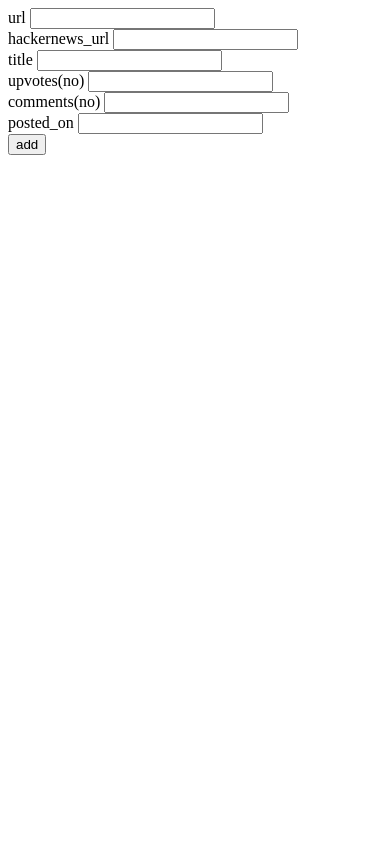
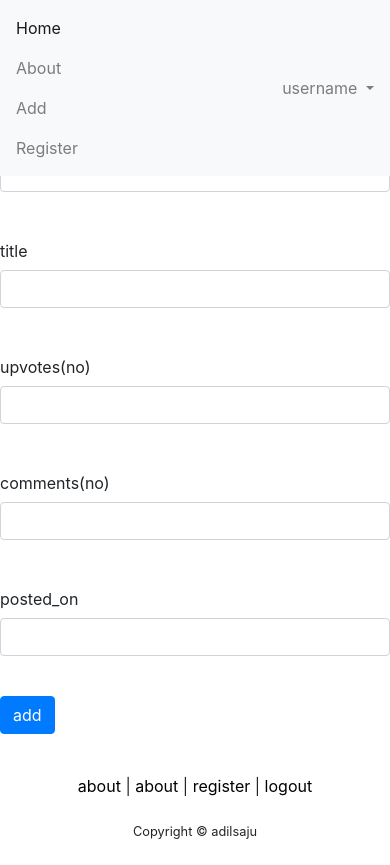
Before and after one commit to adilsaju/ycombinator_clone, a Django app: page /add/ in a window 390 px wide. Before the commit the page ends 155 px from the top, so only its background shows below. Run offline with Django 3.2, Linux system fonts and the light colour scheme; a user stored in the database is signed in; some libraries are stand-ins or nearby versions.

Commit message:
updates new

```diff
--- a/main_site/templates/add-news-item.html
+++ b/main_site/templates/add-news-item.html
@@ -1,25 +1,51 @@
-<html lang="en">
-<head>
-    <meta charset="UTF-8">
-    <meta name="viewport" content="width=device-width, initial-scale=1.0">
-    <meta http-equiv="X-UA-Compatible" content="ie=edge">
-    <title>Document</title>
-</head>
-<body>
-    <form action="/add/" method="POST">
-    <label for="url">url</label>
-    <input type="text" name="url"><br>
-    <label for="hackernews_url">hackernews_url</label>
-    <input type="text" name="hackernews_url"><br>
-    <label for="title">title</label>
-    <input type="text" name="title"><br>
-    <label for="upvotes">upvotes(no)</label>
-    <input type="text" name="upvotes"><br>
-    <label for="comments">comments(no)</label>
-    <input type="text" name="comments"><br>
-    <label for="posted_on">posted_on</label>
-    <input type="text" name="posted_on"><br>
-        <input type="submit" value="add">
-    </form>
-</body>
-</html>
+{% extends 'base.html' %}
+
+{% block content_body %}
+
+<form action="/add/" method="POST">
+
+    <div class="form-group row">
+        <label class="col-sm-2 col-form-label" for="url">url</label>
+        <div class="col-sm-10">
+            <input class="form-control" type="text" name="url"><br>
+        </div>
+    </div>
+    <div class="form-group row">
+        <label class="col-sm-2 col-form-label" for="hackernews_url">hackernews_url</label>
+        <div class="col-sm-10">
+            <input class="form-control" type="text" name="hackernews_url"><br>
+        </div>
+    </div>
+    <div class="form-group row">
+        <label class="col-sm-2 col-form-label" for="title">title</label>
+        <div class="col-sm-10">
+            <input class="form-control" type="text" name="title"><br>
+        </div>
+    </div>
+    <div class="form-group row">
+        <label class="col-sm-2 col-form-label" for="upvotes">upvotes(no)</label>
+        <div class="col-sm-10">
+            <input class="form-control" type="text" name="upvotes"><br>
+        </div>
+    </div>
+    <div class="form-group row">
+        <label class="col-sm-2 col-form-label" for="comments">comments(no)</label>
+        <div class="col-sm-10">
+            <input class="form-control" type="text" name="comments"><br>
+        </div>
+    </div>
+    <div class="form-group row">
+        <label class="col-sm-2 col-form-label" for="posted_on">posted_on</label>
+        <div class="col-sm-10">
+            <input class="form-control" type="text" name="posted_on"><br>
+        </div>
+    </div>
+    <div class="form-group row">
+        <div class="col-sm-10">
+            <button type="submit" class="btn btn-primary">add</button>
+        </div>
+    </div>
+
+</form>
+
+{% endblock content_body %}
--- a/main_site/templates/base.html
+++ b/main_site/templates/base.html
@@ -52,16 +52,29 @@ color:black;
             <li class="nav-item">
               <a class="nav-link" href="/add">Add</a>
             </li>
-            <li class="nav-item">
+            <!-- <li class="nav-item">
               <a class="nav-link" href="/hidden">Hidden</a>
-            </li>
+            </li> -->
             <li class="nav-item">
               <a class="nav-link" href="/register">Register</a>
             </li>
-            <li class="nav-item">
+            <!-- <li class="nav-item">
               <a class="nav-link" href="/accounts/logout/?next=/">Logout</a>
-            </li>
+            </li> -->
 
+          </ul>
+          <ul class="navbar-nav ml-auto">
+            <!-- <li class="nav-item"><a class="nav-link" href="">dasds</a></li> -->
+            <li class="nav-item dropdown">
+                <a class="nav-link dropdown-toggle" href="#" id="navbardrop" data-toggle="dropdown">
+                  username
+                </a>
+                <div class="dropdown-menu">
+                    <a class="dropdown-item" href="/hidden">Hidden</a>
+                  <a class="dropdown-item" href="/accounts/logout/?next=/">Logout</a>
+                  <!-- <a class="dropdown-item" href="#">Link 3</a> -->
+                </div>
+              </li>
           </ul>
         </nav>
 
--- a/main_site/templates/hello.html
+++ b/main_site/templates/hello.html
@@ -9,14 +9,15 @@ ul#news_items a:visited {
 {% endblock  %}
 
 {% block content_body %}
-
     <div class="jumbotron">
+    {% comment %} <h1>{{username}}</h1> {% endcomment %}
         <h1>Hacker News</h1>
         <p>Ripoff of https://news.ycombinator.com/</p>
     </div>
     <div class="container">
         <ul id="news_items" class="list-group">
-            {% for item in news_items reversed %}
+            {% comment %} {% for item in news_items reversed %} {% endcomment %}
+            {% for item in news_items %}
             <li class="list-group-item">
                 <div>
                     <!-- <div class="card"> <div class="card-body"> -->
@@ -55,6 +56,7 @@ ul#news_items a:visited {
 
 <script>
     window.onload = function () {
+        document.querySelector("#navbardrop").innerText="{{username}}";
 
         items = document.querySelector('#news_items')
         for (item of items.children) {
--- a/main_site/views.py
+++ b/main_site/views.py
@@ -16,8 +16,8 @@ import parsedatetime
 
 @login_required(login_url='/accounts/login')
 def index(request):
-    news=NewsItem.objects.exclude(users=request.user).order_by('posted_on')
-    context={'news_items':news}
+    news=NewsItem.objects.exclude(users=request.user).order_by('-posted_on')
+    context={'news_items':news,'username':request.user}
     # context={'news_items':NewsItem.objects.all().order_by('posted_on')}
     return render(request, "hello.html", context)
 
--- a/ycombinator_clone/settings.py
+++ b/ycombinator_clone/settings.py
@@ -25,7 +25,7 @@ SECRET_KEY = '=6hdqwgiqp226tptch)06-@!-#u%nran&z!i$l=n17r!m(=p3_'
 # SECURITY WARNING: don't run with debug turned on in production!
 DEBUG = True
 
-ALLOWED_HOSTS = ['0.0.0.0','192.168.0.8']
+ALLOWED_HOSTS = ['0.0.0.0','192.168.0.8','localhost']
 
 
 # Application definition
```
Also changed, not shown: db.sqlite3.
